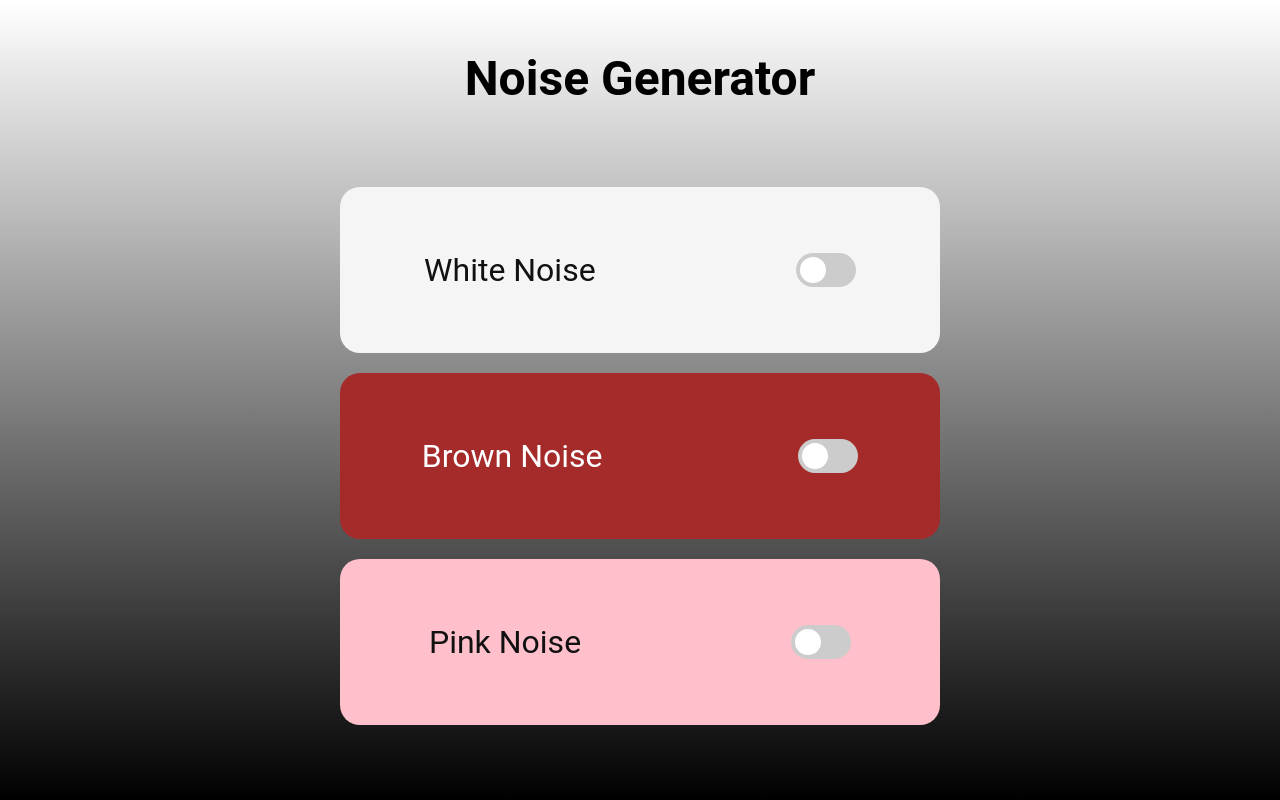
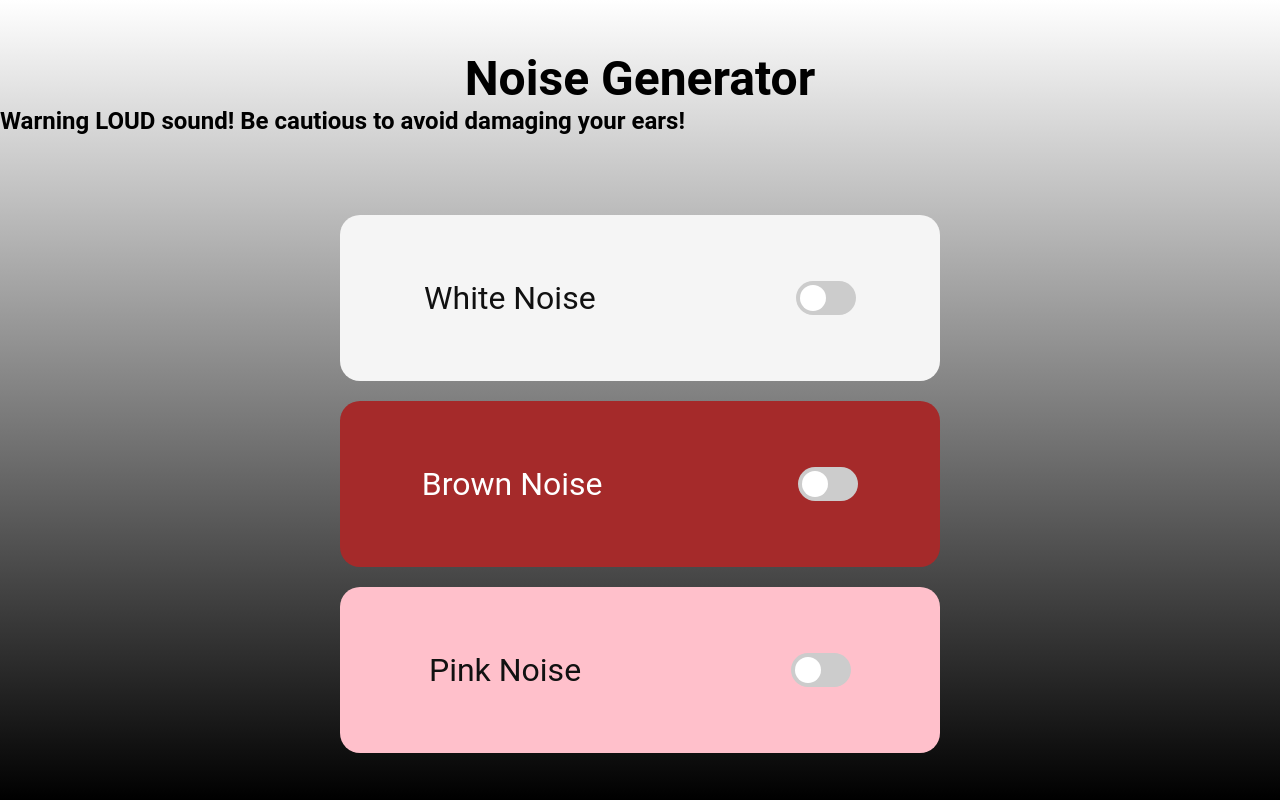
Before and after one commit to timcharlier6/noiseJS, a plain HTML site: page index.html in a window 1280 px wide. Drawn offline with Linux system fonts and the light colour scheme.

Commit message:
Update index.html

```diff
--- a/index.html
+++ b/index.html
@@ -10,6 +10,7 @@
 
 <body>
   <h1>Noise Generator</h1>
+<h2>Warning LOUD sound! Be cautious to avoid damaging your ears!</h2>
   <div class="container">
     <div class="sub-container" id="whiteNoise">
       <p>White Noise</p>
```
